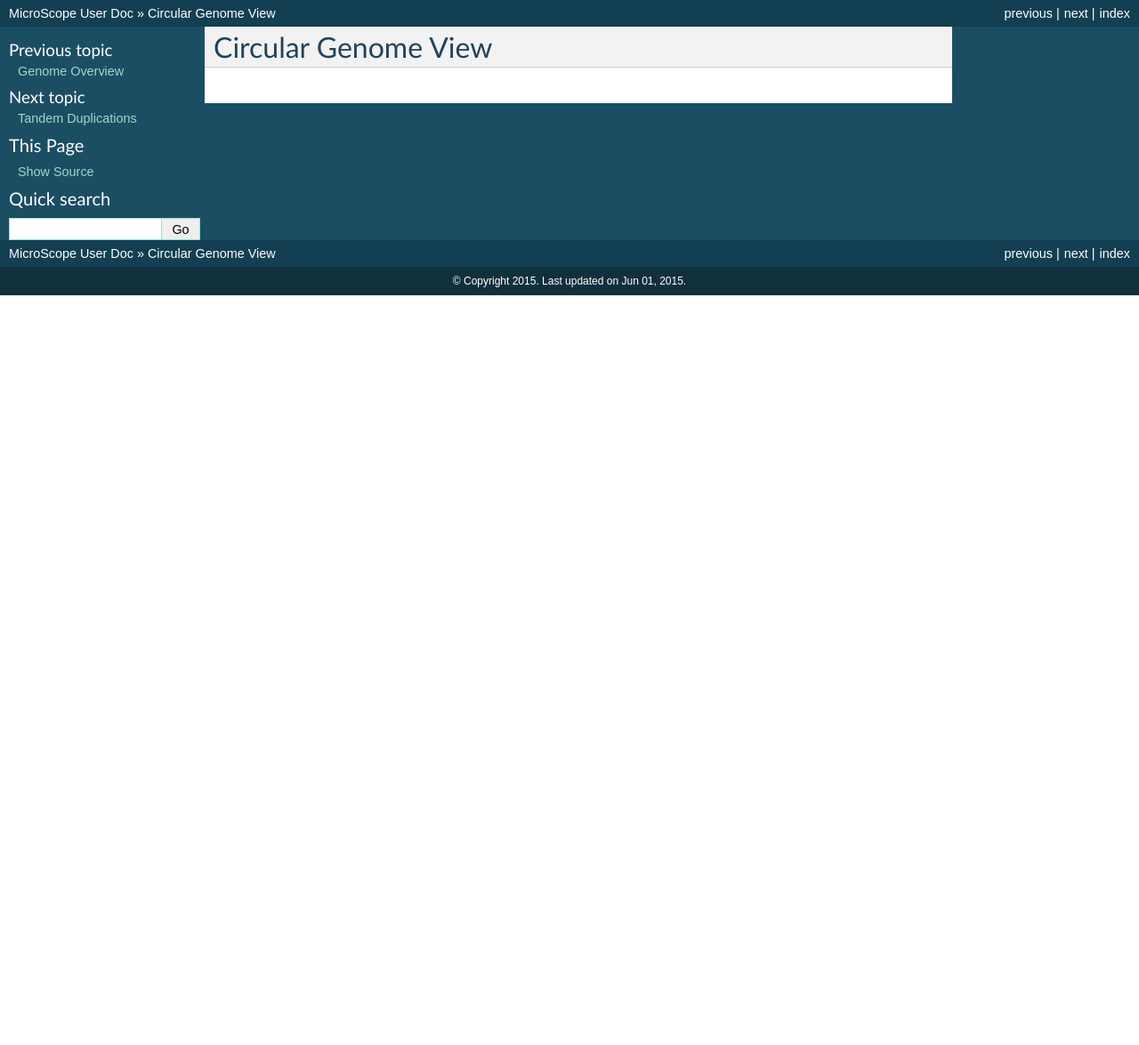
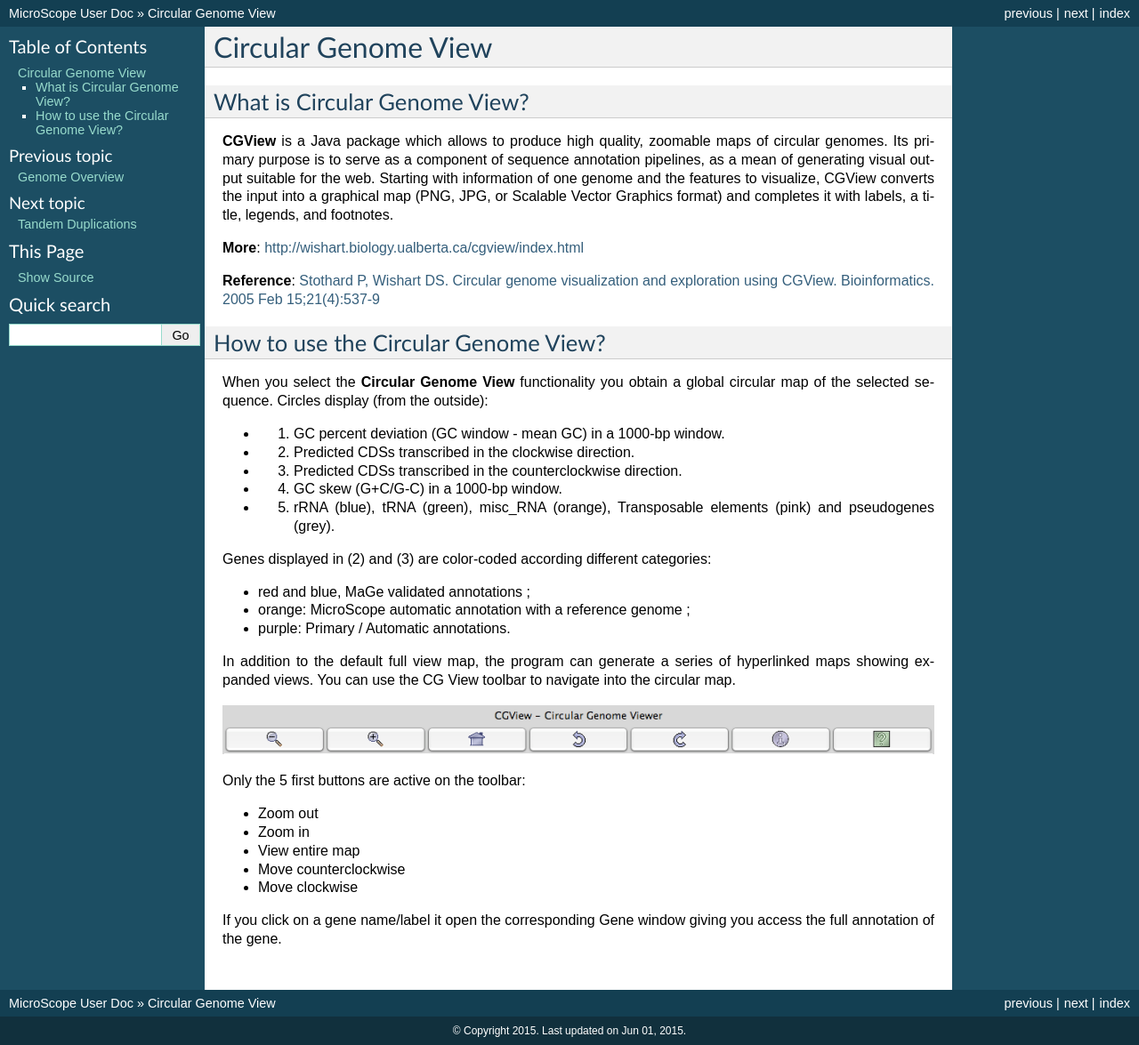
Before and after one commit to labgem/microscope-user-doc, a Sphinx documentation site: the page built from docs/content/genomic/cgview.rst, in a window 1280 px wide. Shown: the whole page at 89% size. Built offline with Sphinx 7.4.7, drawn with Linux system fonts in a browser that asks for light colours; formulas are drawn with MathJax 3; before the commit the page ends 900 px from its top, so only the background shows below that.

Commit message:
Genomic update

```diff
--- a/docs/content/genomic/cgview.rst
+++ b/docs/content/genomic/cgview.rst
@@ -1,3 +1,43 @@
 ####################
 Circular Genome View
 ####################
+
+What is Circular Genome View?
+-----------------------------
+
+**CGView** is a Java package which allows to produce high quality, zoomable maps of circular genomes. Its primary purpose is to serve as a component of sequence annotation pipelines, as a mean of generating visual output suitable for the web. Starting with information of one genome and the features to visualize, CGView converts the input into a graphical map (PNG, JPG, or Scalable Vector Graphics format) and completes it with labels, a title, legends, and footnotes.
+
+**More**: http://wishart.biology.ualberta.ca/cgview/index.html
+
+**Reference**: `Stothard P, Wishart DS. Circular genome visualization and exploration using CGView. Bioinformatics. 2005 Feb 15;21(4):537-9 <http://www.ncbi.nlm.nih.gov/pubmed/15479716>`_
+
+How to use the Circular Genome View?
+------------------------------------
+
+When you select the **Circular Genome View** functionality you obtain a global circular map of the selected sequence. Circles display (from the outside):
+
+* (1) GC percent deviation (GC window - mean GC) in a 1000-bp window.
+* (2) Predicted CDSs transcribed in the clockwise direction.
+* (3) Predicted CDSs transcribed in the counterclockwise direction.
+* (4) GC skew (G+C/G-C) in a 1000-bp window.
+* (5) rRNA (blue), tRNA (green), misc_RNA (orange), Transposable elements (pink) and pseudogenes (grey).
+
+Genes displayed in (2) and (3) are color-coded according different categories:
+
+* red and blue, MaGe validated annotations ;
+* orange: MicroScope automatic annotation with a reference genome ;
+* purple: Primary / Automatic annotations.
+
+In addition to the default full view map, the program can generate a series of hyperlinked maps showing expanded views. You can use the CG View toolbar to navigate into the circular map.
+
+.. image:: img/cgview.png
+
+Only the 5 first buttons are active on the toolbar:
+
+* Zoom out
+* Zoom in
+* View entire map
+* Move counterclockwise
+* Move clockwise
+
+If you click on a gene name/label it open the corresponding Gene window giving you access the full annotation of the gene.
--- a/docs/content/genomic/classifcog.rst
+++ b/docs/content/genomic/classifcog.rst
@@ -1,3 +1,9 @@
 ############################
 COG Automatic Classification
 ############################
+
+This tool computes the statistic distribution of the protein coding genes of the selected genome within the COG (Clusters of Orthologous Groups) functional categories. These values are computed using the automatic results obtained with the COGNiTOR software.
+
+**More**: http://www.ncbi.nlm.nih.gov/COG/
+
+**Reference**: `Tatusov RL, Koonin EV, Lipman DJ. A genomic perspective on protein families. Science. 1997 Oct 24;278(5338):631-7. <http://www.ncbi.nlm.nih.gov/pubmed/9381173>`_
--- a/docs/content/genomic/overview.rst
+++ b/docs/content/genomic/overview.rst
@@ -1,3 +1,5 @@
 ###############
 Genome Overview
 ###############
+
+Provides general statistical data about a replicon, such as: Length, GC%, Ribosomal RNAs, tRNAs types, Annotations Status, Average CDS length, Repeated regions, Average intergenic length , Protein coding density, Scaffolds/Contigs numbers, etc.
```
Also changed, not shown: docs/content/genomic/minGeneSet.rst (+16 -0 lines), docs/content/genomic/syntenyTandem.rst (+11 -0 lines), docs/content/genomic/img/cgview.png (added).
